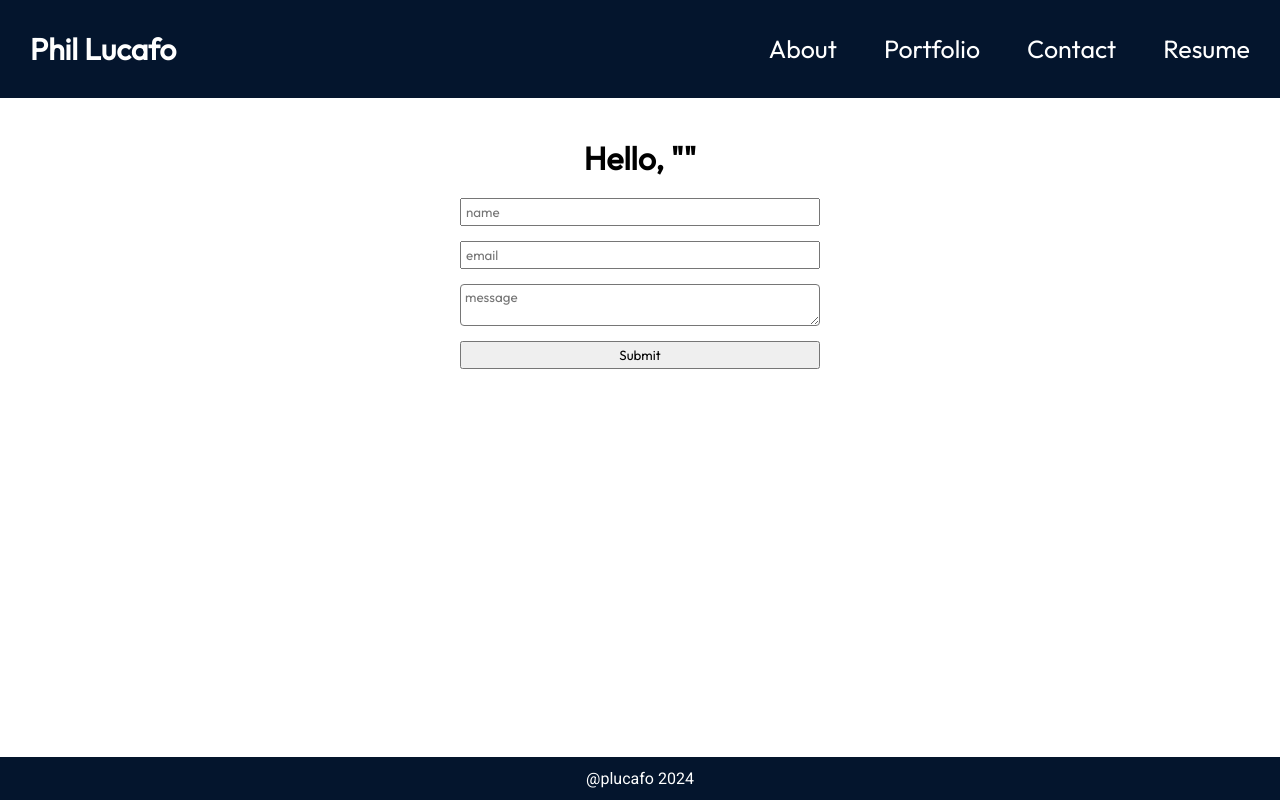
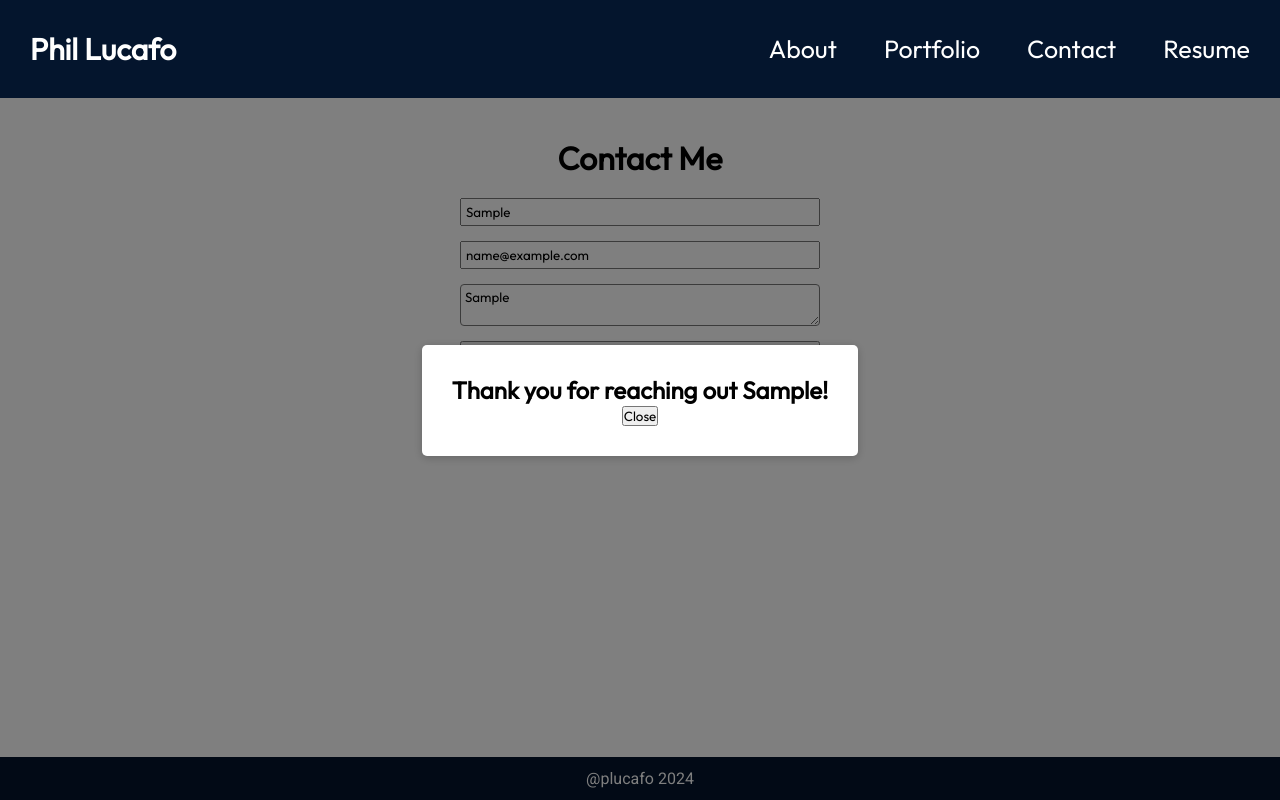
Before and after one commit to plucafo/phil-lucafo-react-portfolio, a React (Vite) app: page /contact in a window 1280 px wide. Both pictures are taken after typing "Sample", "name@example.com", "Sample" into the empty fields and a click on the button "Submit". Built offline with nearby package versions, Linux system fonts and the light colour scheme.

Commit message:
added modal when user submits info on contact page

```diff
--- /dev/null
+++ b/src/components/Modal/Modal.jsx
@@ -0,0 +1,14 @@
+import styles from './Modal.module.css'
+
+export const ThankYouModal = ({ isOpen, onClose, name }) => {
+    if (!isOpen) return null;
+
+    return (
+      <div className={styles.modal}>
+        <div className={styles.modalContent}>
+          <h2>Thank you for reaching out {name}!</h2>
+          <button onClick={onClose}>Close</button>
+        </div>
+      </div>
+    );
+  };
--- /dev/null
+++ b/src/components/Modal/Modal.module.css
@@ -0,0 +1,19 @@
+.modal {
+        position: fixed;
+        top: 0;
+        left: 0;
+        right: 0;
+        bottom: 0;
+        display: flex;
+        justify-content: center;
+        align-items: center;
+        background-color: rgba(0,0,0,0.5);
+}
+
+.modalContent {
+        padding: 30px;
+        background-color: white;
+        border-radius: 5px;
+        text-align: center;
+        box-shadow: 0 2px 10px rgba(0,0,0,0.2);
+}
--- a/src/pages/Contact/Contact.jsx
+++ b/src/pages/Contact/Contact.jsx
@@ -1,13 +1,13 @@
 import React, { useState } from "react";
 import styles from "./Contact.module.css";
+import { ThankYouModal } from "../../components/Modal/Modal";
 
 export const Contact = () => {
-  // Initializing state for each input field
     const [name, setName] = useState("");
     const [email, setEmail] = useState("");
     const [message, setMessage] = useState("");
+    const [isModalOpen, setIsModalOpen] = useState(false); // State to control modal visibility
 
-  // Handler for changes in input fields
     const handleInputChange = (event) => {
       const { name, value } = event.target;
       switch (name) {
@@ -25,27 +25,30 @@ export const Contact = () => {
       }
     };
 
-  // Handler for form submission
     const handleFormSubmit = (event) => {
       event.preventDefault();
 
       const emailRegex = /^\S+@\S+\.\S+$/;
-
       if (!emailRegex.test(email)) {
         alert("Please enter a valid email address.");
         return;
       }
 
       console.log("Submitted Values:", { name, email, message });
+
+      setIsModalOpen(true); // Open the modal on successful submission
+    };
+
+    const closeModal = () => {
+      setIsModalOpen(false); // Close the modal
       setName("");
       setEmail("");
       setMessage("");
-    alert("Thank you for reaching out!")
     };
 
     return (
       <div className={styles.container}>
-      <h1>Hello, "{name}"</h1>
+        <h1>Contact Me</h1>
         <form className={styles.form} onSubmit={handleFormSubmit}>
           <input
             value={name}
@@ -70,6 +73,7 @@ export const Contact = () => {
           />
           <button type="submit">Submit</button>
         </form>
+        <ThankYouModal isOpen={isModalOpen} onClose={closeModal} name={name} />
       </div>
     );
   };
```
Lines whose indentation alone changed are shown as unchanged.
